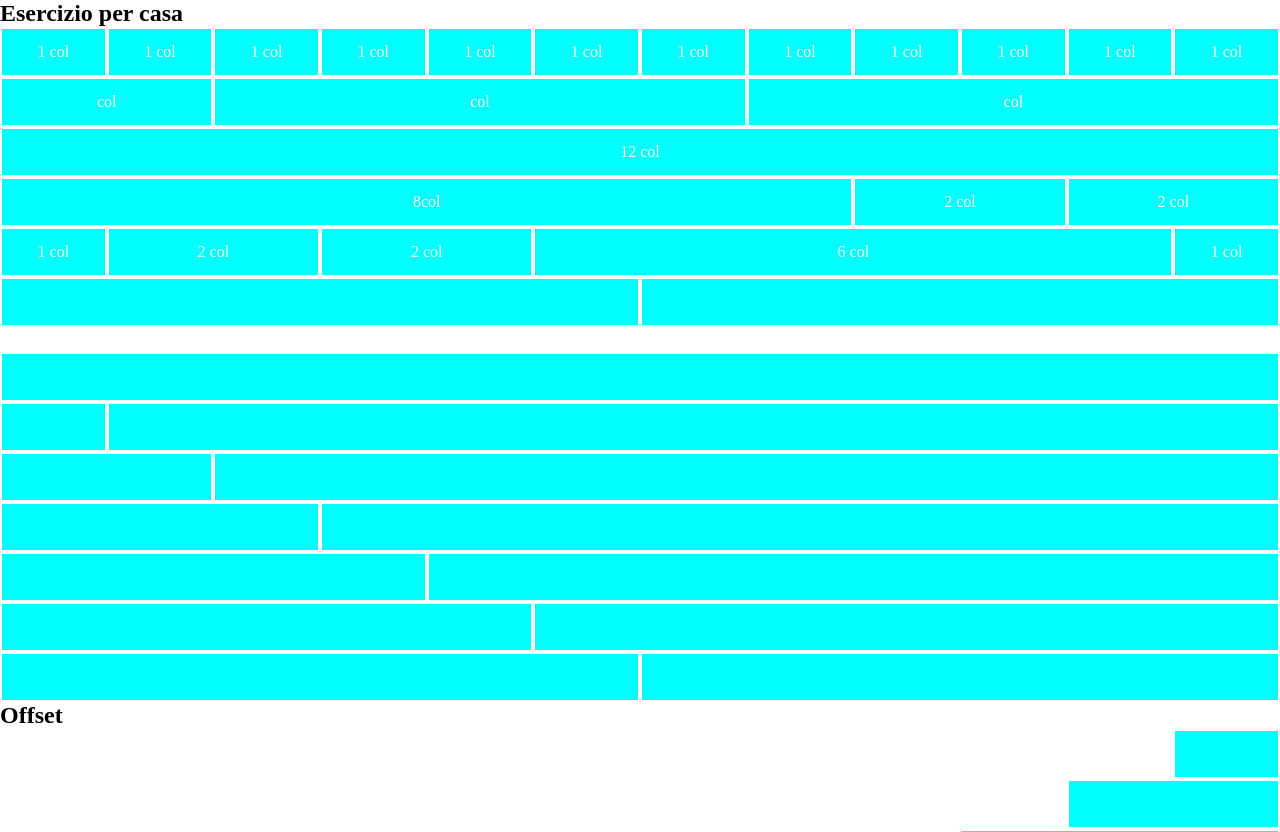
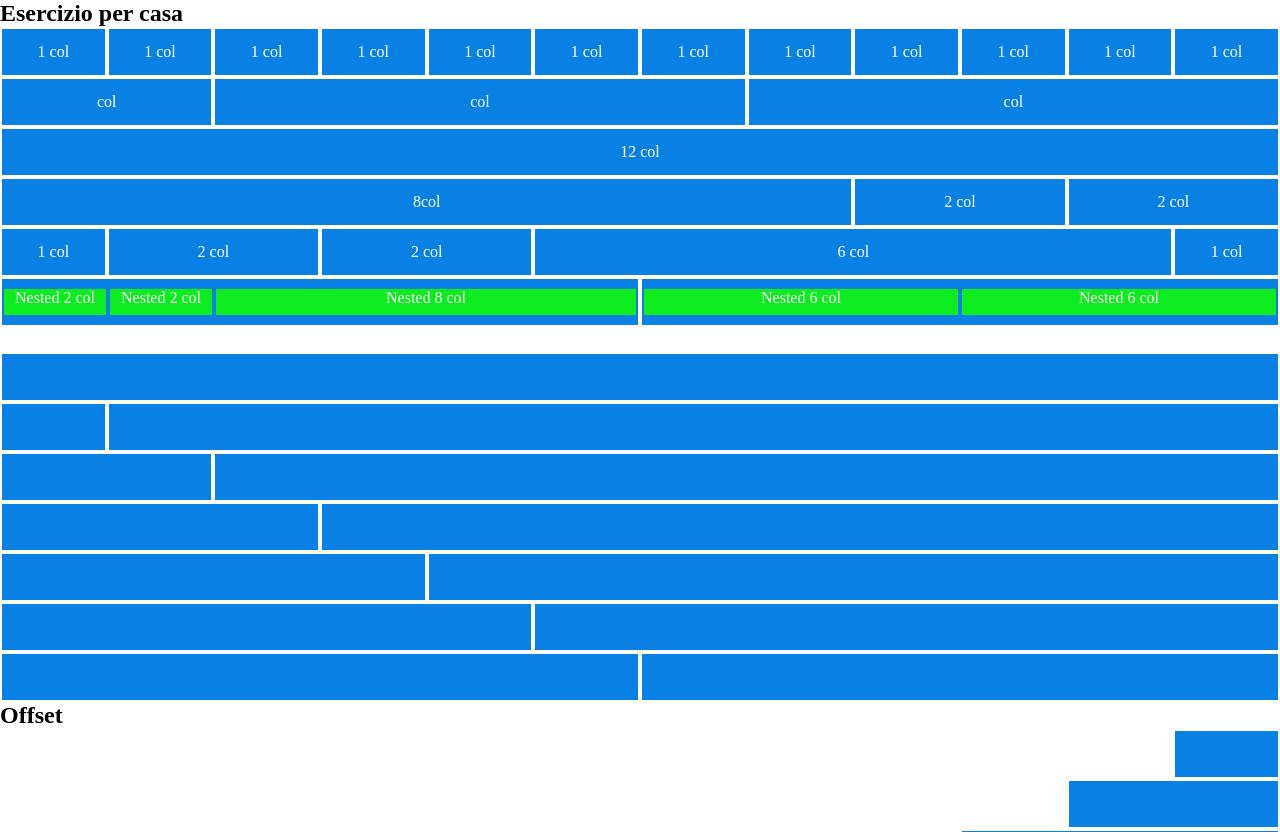
Before and after one commit to capdavide278/html-css-12bool, a plain HTML site: page index.html in a window 1280 px wide. Shown: the top 832 px of the page. Drawn offline with Linux system fonts and the light colour scheme.

Commit message:
aggiunta riquadri verdi

```diff
--- a/css/lib/boolflex.css
+++ b/css/lib/boolflex.css
@@ -20,10 +20,22 @@
     flex-direction: row;
 }
 
+.riga-green{
+    display: flex;
+    flex-wrap: wrap;
+    flex-direction: row;
+}
+
+
 /* regola delle colonne */
 [class*="col-"] {
     flex: 0 0 auto;
 }
+
+[class*="-verde"] {
+    flex: 0 0 auto;
+}
+
 
 .col {
     flex-grow: 1;
@@ -35,6 +47,11 @@
 .col-1{
     flex-basis: calc((100% / 12) * 1);
     max-width: calc((100% / 12) * 1);
+}
+
+.col-2-verde{
+    flex-basis: calc((100% / 12) * 2);
+    max-width: calc((100% / 12) * 2);
 }
 
 .col-2{
@@ -57,6 +74,11 @@
     max-width: calc((100% / 12) * 5);
 }
 
+.col-6-verde{
+    flex-basis: calc((100% / 12) * 6);
+    max-width: calc((100% / 12) * 6);
+}
+
 .col-6{
     flex-basis: calc((100% / 12) * 6);
     max-width: calc((100% / 12) * 6);
@@ -65,6 +87,11 @@
 .col-7{
     flex-basis: calc((100% / 12) * 7);
     max-width: calc((100% / 12) * 7);
+}
+
+.col-8-verde{
+    flex-basis: calc((100% / 12) * 8);
+    max-width: calc((100% / 12) * 8);
 }
 
 .col-8{
--- a/css/style.css
+++ b/css/style.css
@@ -1,11 +1,20 @@
 [class*="col-"] {
     /* regole debug */
-    background-color: aqua;
+    background-color: rgb(9, 129, 228);
     border: solid 2px white;
     height: 50px;
     display: flex;
     justify-content: center;
     align-items: center;
+}
+
+[class*="-verde"] {
+    background-color: rgb(12, 236, 31);
+    display: flex;
+    border: solid 2px rgb(9, 129, 228);
+    justify-content: center;
+    align-items: flex-start;
+    height: 30px;
 }
 
 .colore-scritta{
@@ -16,3 +25,10 @@
     margin: 25px 0;
     background-color: white;
 }
+
+.riga-green{
+    width: 100%;
+    height: 30px;
+    /* background-color: green; */
+    color: white;
+}
--- a/index.html
+++ b/index.html
@@ -112,11 +112,21 @@
 
         <div class="row">
             <div class="col-6">
+                <div class="riga-green">
+                    <div class="col-2-verde">Nested 2 col</div>
 
+                    <div class="col-2-verde">Nested 2 col</div>
+
+                    <div class="col-8-verde">Nested 8 col</div>
+                </div>
             </div>
 
             <div class="col-6">
+                <div class="riga-green">
+                    <div class="col-6-verde">Nested 6 col</div>
 
+                    <div class="col-6-verde">Nested 6 col</div>
+                </div>
             </div>
         </div>
 
```
